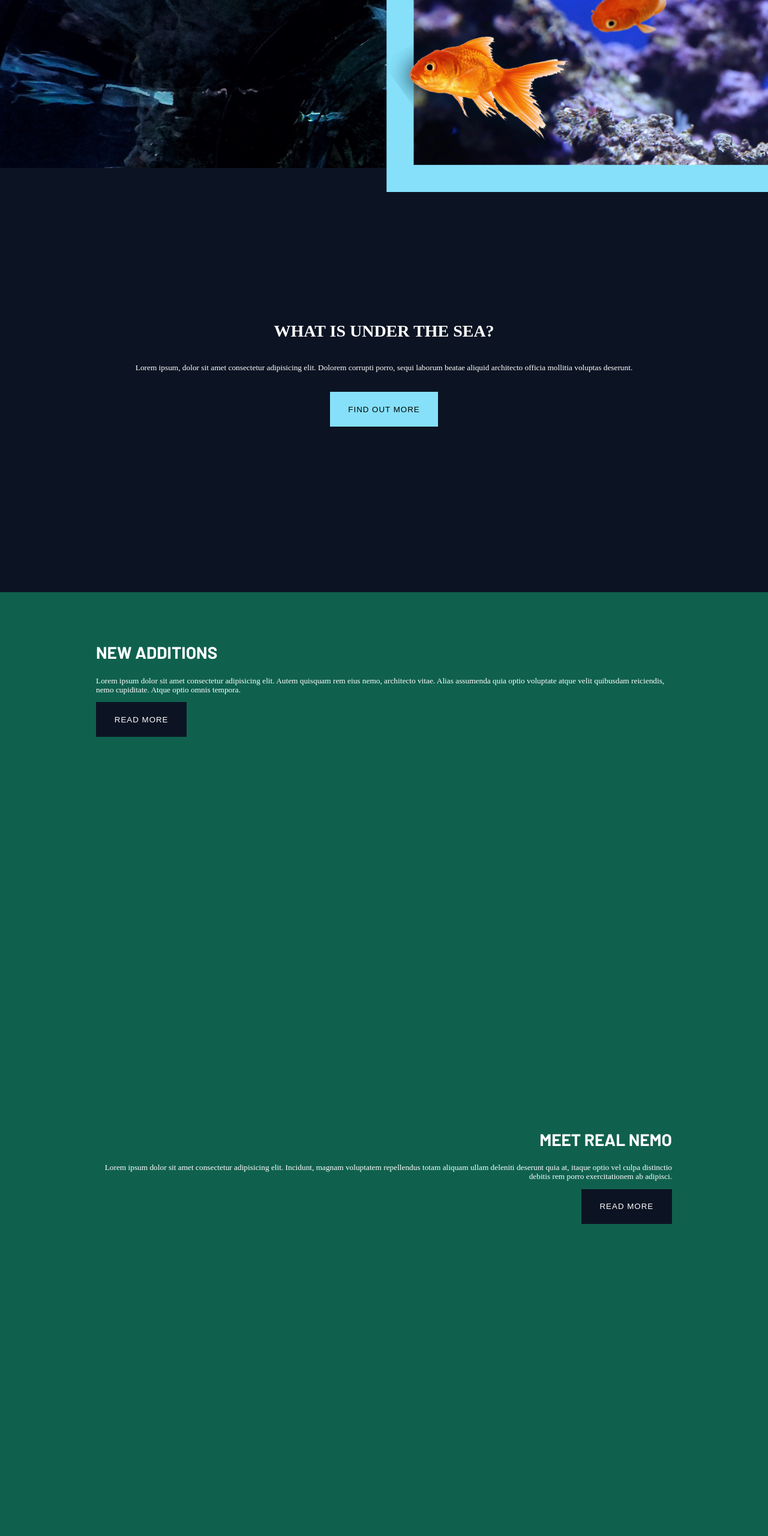
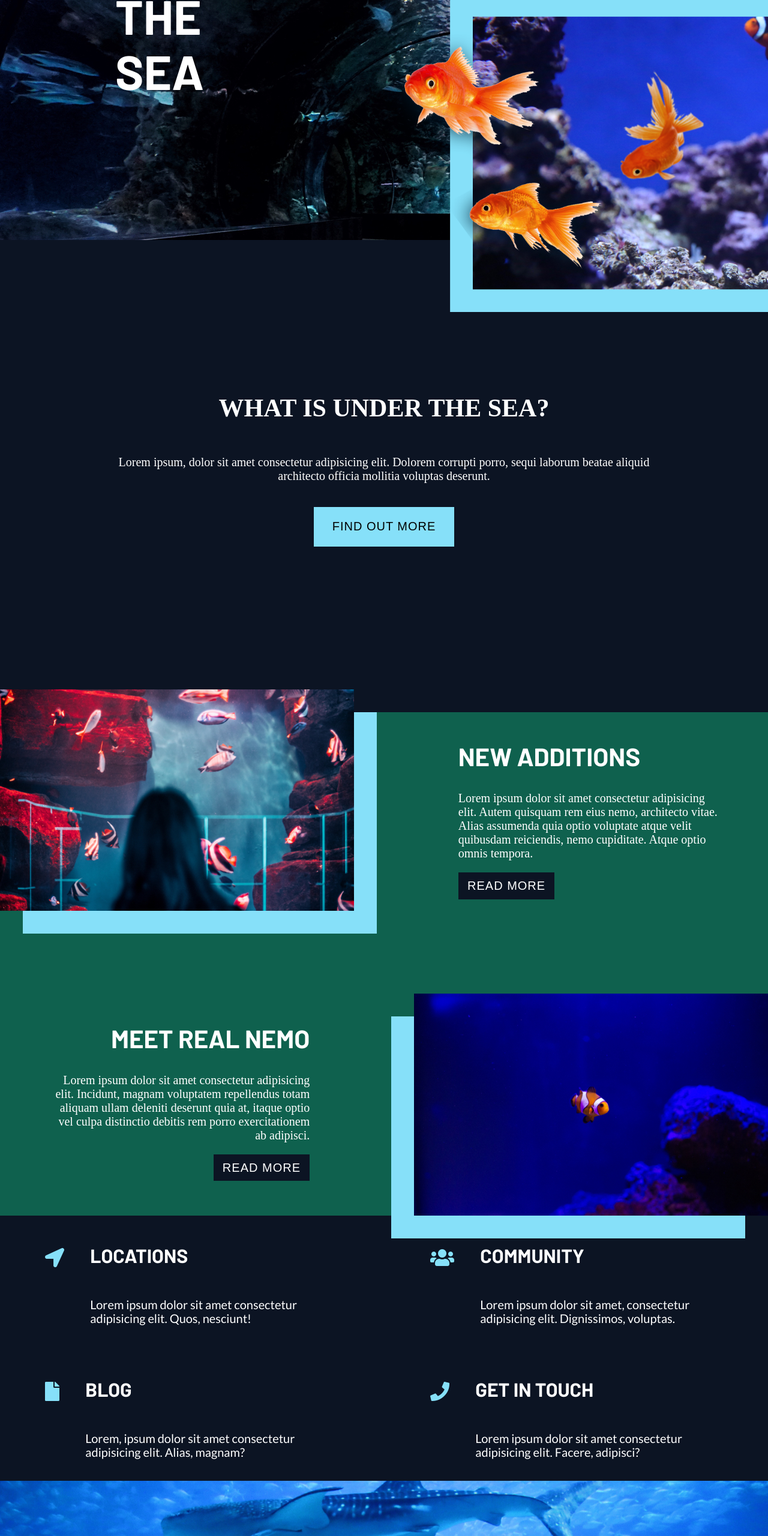
Before and after one commit to tejveena/tejaswini-veena-project1, a plain HTML site: page index.html in a window 1280 px wide. Shown: the part 240-2800 px from the top of the page at 60% size. Drawn offline with Linux system fonts and the light colour scheme.

Commit message:
completed desktop view home page

```diff
--- a/index.html
+++ b/index.html
@@ -38,7 +38,8 @@
                 <p>Lorem ipsum, dolor sit amet consectetur adipisicing elit. Dolorem corrupti porro, sequi laborum beatae aliquid architecto officia mollitia voluptas deserunt.</p>
                 <button>find out more</button>
             </div>
-            </section>
+        </section>
+
         <section class="section2">
             <div class="left-image">
                 <img src="./assets/left-image.jpg" alt="person watching fishes in aquarium">
@@ -58,8 +59,9 @@
                 <img src="./assets/right-image.jpg" alt="single clown fish and rocks in water">
             </div>
         </section>
+
         <section class="section3">
-            <div class="links">
+            <div class="links hwrapper">
                 <i class="fas fa-location-arrow"></i>
                 <div class="links-text">
                     <h3>locations</h3>
@@ -68,7 +70,7 @@
                     </p>
                 </div>
             </div>
-            <div class="links">
+            <div class="links hwrapper">
                 <i class="fas fa-users"></i>
                 <div class="links-text">
                     <!-- TODO: make these links -->
@@ -76,7 +78,7 @@
                     <p>Lorem ipsum dolor sit amet, consectetur adipisicing elit. Dignissimos, voluptas.</p>
                 </div>
             </div>
-            <div class="links">
+            <div class="links hwrapper">
                 <i class="fas fa-file"></i>
                 <div class="links-text">
 
@@ -85,7 +87,7 @@
                 </div>
 
             </div>
-            <div class="links">
+            <div class="links hwrapper">
                 <i class="fas fa-phone"></i>
                 <div class="links-text">
 
@@ -95,6 +97,7 @@
 
             </div>
         </section>
+
         <div class="banner-image">
             <img src="./assets/banner.jpg" alt="person watching white shark in glass tank">
         </div>
--- a/styles/sass/style.scss
+++ b/styles/sass/style.scss
@@ -92,13 +92,15 @@ $fontfm-lato: 'Lato', sans-serif;
 .section2 {
     background-color: #0f614e;
     display: grid;
-    grid-template-rows: 1fr 1fr 1fr; //change for desktop
+    grid-template-rows: 1fr 1fr; //change for desktop
     grid-gap: 0.5rem; // change for desktop
     .left-image {
+        display: none;
+    }
+    // .left-image img {
         // box-shadow: 0.9rem 0.9rem #86e0f9;
         // change for desktop
-        display: none;
-    }
+    // }
     .more-info {
         padding: 5% 5%;
 
@@ -138,7 +140,7 @@ $fontfm-lato: 'Lato', sans-serif;
         text-align: right;
 
     }
-    // .right-image {
+    // .right-image img {
         // box-shadow: -0.9rem 0.9rem #86e0f9;
         // change for desktop
 
@@ -160,6 +162,8 @@ $fontfm-lato: 'Lato', sans-serif;
             color: #86e0f9;
             padding: 5%;
             padding-top: 10%;
+            @include font-size-mobile($fontsz-heading4);
+
         }
         .links-text {
             display: flex;
@@ -198,7 +202,7 @@ $fontfm-lato: 'Lato', sans-serif;
     }
     .profile-img {
         margin: 0 auto;
-
+        padding: 5%;
         img {
             box-shadow: 0.9rem 0.9rem #86e0f9;
         }
@@ -446,6 +450,9 @@ nav {
     }
 }
 
+// styling contact page mobile view
+// TODO
+
 footer {
 
     background-color: #86e0f9;
@@ -464,3 +471,133 @@ footer {
 
     }
 }
+
+
+// styling home page for DESKTOP
+
+
+@media (min-width: 500px) {
+
+    .home h1 {
+        @include font-size-desktop($fontsz-heading2); // change for dsktp
+        padding-left: 30%;
+        width: 20vw;
+    }
+    .home header {
+        height: 80vh;
+        .header-image {
+            width: 50%;
+            height: 50%;
+            bottom: 4.5rem;
+        }
+    }
+    .home .nav {
+        display: none;
+    }
+    .home main {
+        .section1>.hwrapper{
+           h2 {
+            @include font-size-desktop($fontsz-heading3); // change for dsktp
+           }
+           p {
+            @include font-size-desktop($fontsz-body); // change for dsktp
+           }
+        }
+    }
+    .home button {
+        @include font-size-desktop($fontsz-button); // change for desktop
+    }
+
+    .section2 {
+        grid-template-columns: 1fr 1fr; //change for desktop
+        grid-gap: 5rem; // change for desktop
+        .left-image {
+            display: block;
+        }
+        .left-image img {
+            box-shadow: 1.9rem 1.9rem #86e0f9;
+            // change for desktop
+            position: relative;
+            top: -1.9rem;
+        }
+        .more-info {
+            h2 {
+                @include font-size-desktop($fontsz-heading3); // change for dsktp
+                margin-top: 1rem; // change for desktop
+            }
+            p {
+                @include font-size-desktop($fontsz-body); // change for dsktp
+            }
+        }
+        .right-image img {
+            box-shadow: -1.9rem 1.9rem #86e0f9;
+            // change for desktop
+
+        }
+    }
+
+    .section3 {
+        grid-template-rows: none;
+        grid-template-columns: 1fr 1fr; // change for desktop
+        grid-gap: 0.2rem;
+        .links {
+
+            i {
+                @include font-size-desktop($fontsz-heading4);
+
+            }
+            .links-text {
+                h3 {
+                    @include font-size-desktop($fontsz-heading4);
+                }
+                p {
+                    @include font-size-desktop($fontsz-body);
+                }
+            }
+        }
+    }
+
+    .banner-image {     // change for desktop
+        display: block;
+    }
+
+    .section4 {
+        .sec4-container {
+            display: grid;
+            grid-template-rows: none;
+            grid-template-columns: 1fr 1fr; // change for desktop
+            padding: 5%;
+        }
+        .profile-img {
+            margin: 0 auto;
+            padding: 5%;
+            img {
+                box-shadow: 0.9rem 0.9rem #86e0f9;
+            }
+        }
+
+        h2 {
+            @include font-size-desktop($fontsz-heading3); // change for dsktp
+            margin-top: 1rem; // change for desktop
+            text-align: left;
+        }
+        p {
+            @include font-size-desktop($fontsz-body); // change for dsktp
+            text-align: left; // change for desktop
+        }
+        .reading-area {
+            align-items: left; // change for desktop
+        }
+    }
+
+    .section5 {
+        background-color: #0f614e;
+        padding: 2rem;
+        .gallery {
+            display: grid;
+            grid-template-rows: none;
+            grid-template-columns: 1fr 1fr 1fr; // change for desktop
+            grid-gap: 2rem;
+        }
+    }
+}
```
Also changed, not shown: styles/style.css.
